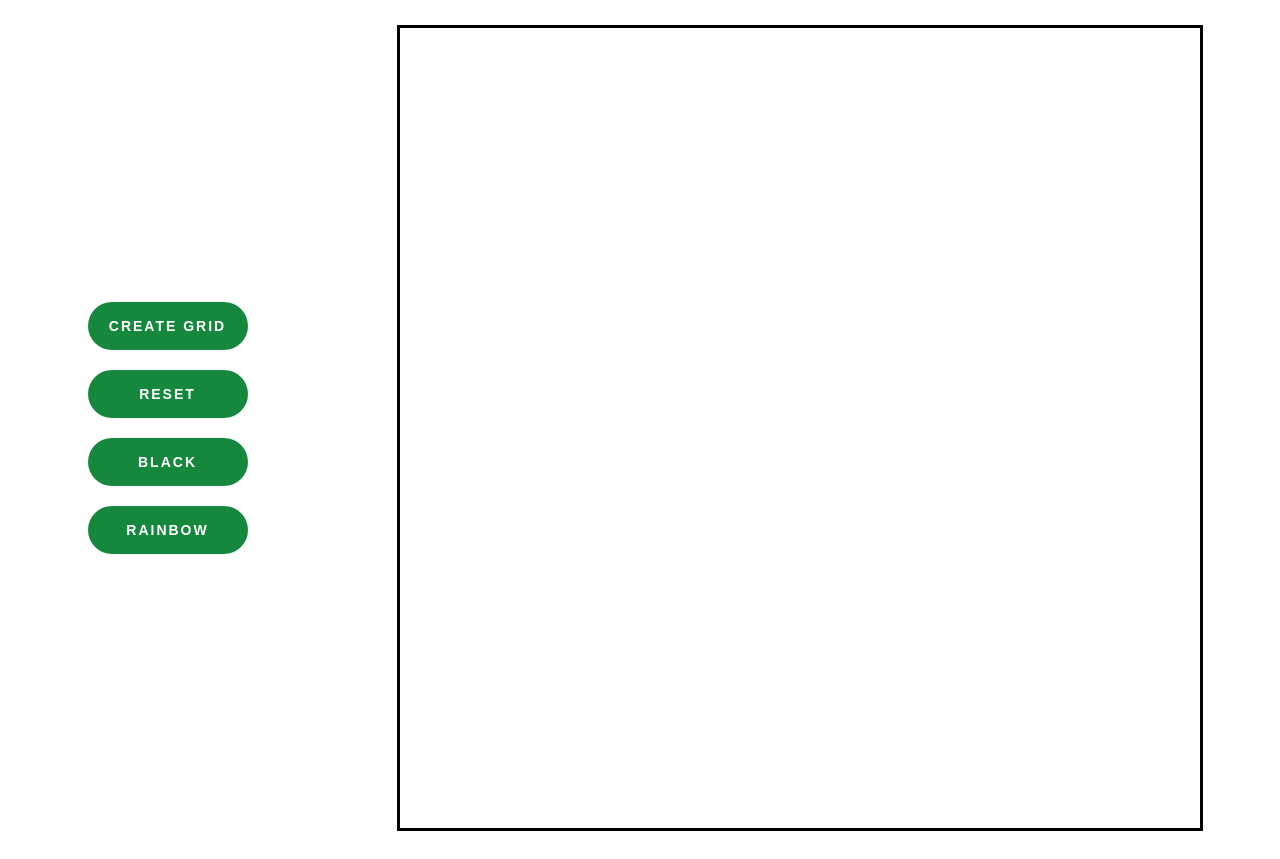
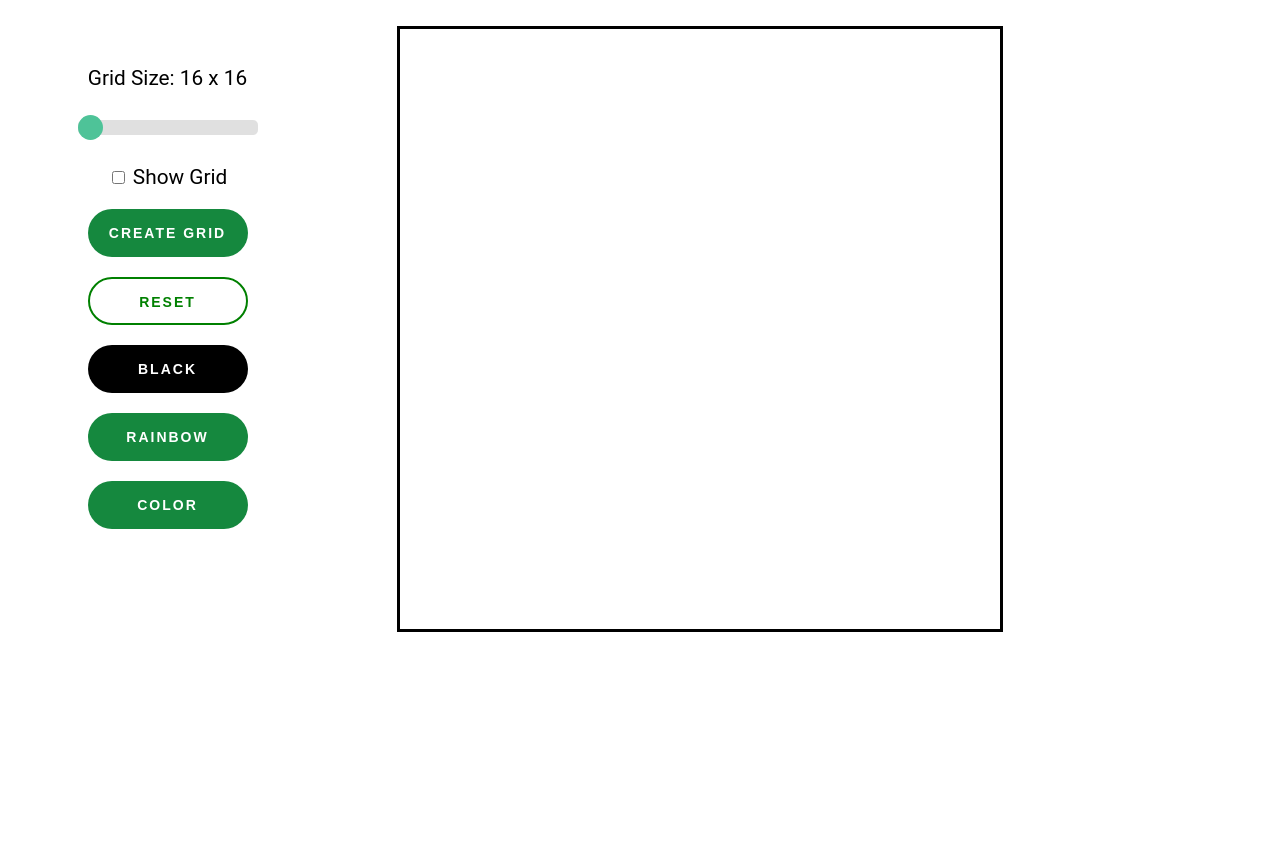
Before and after one commit to nerdlker/etch-a-sketch, a plain HTML site: page index.html in a window 1280 px wide. Shown: the part 75-934 px from the top of the page. After the commit the page ends 800 px from the top, so only its background shows below. Drawn offline with Linux system fonts and the light colour scheme.

Commit message:
show grid now works as intended

```diff
--- a/index.html
+++ b/index.html
@@ -17,6 +17,20 @@
 
   <div class="container">
     <div class="button-list">
+
+      <div class="slidecontainer">
+        <div class="slider-value">
+          <span id="slider-value"></span>
+        </div>
+        <input type="range" min="16" max="100" value="16" class="slider" id="myRange">
+
+      </div>
+      <div class="grid-checkbox">
+        <input type="checkbox" id="checkmark" name="checkmark" value="yes">
+        <label for="checkmark">Show Grid</label>
+
+      </div>
+
       <button class="create-button">
         Create Grid
       </button>
@@ -29,13 +43,18 @@
       <button class="rainbow-button" id="rainbow">
         Rainbow
       </button>
+
+      <button class="color-button">
+        Color
+      </button>
     </div>
     <div class="screen">
 
+    </div>
+    <div class="emptyspace">
 
     </div>
   </div>
-
 </body>
 
 </html>
--- a/script.js
+++ b/script.js
@@ -1,16 +1,31 @@
-let screenSize = 10
+let screenSize = 16;
 const screen = document.querySelector('.screen')
 const goButton = document.querySelector('.create-button')
 const clearButton = document.querySelector('.clear')
 const blackButton = document.querySelector('.black-button')
-const rainbowButton = document.querySelector('.rainbow-button')
-const defaultColor = "grey"
-let currentColor = defaultColor
-let newColor = currentColor
+const rainbowButton = document.querySelector('.rainbow-button');
+const colorButton = document.querySelector('.color-button')
+const defaultColor = "grey";
+let currentColor = defaultColor;
+let newColor = currentColor;
+var slider = document.getElementById("myRange");
+let drawPixel = true;
+const cb = document.querySelector("#checkmark")
 
+
+
+
+
+var output = document.getElementById("slider-value");
+output.innerHTML = `Grid Size: 16 x 16`;
+slider.oninput = function() {
+  output.textContent = `Grid Size: ${this.value} x ${this.value}`;
+
+}
 function clearGrid () {
   screen.innerHTML = ''
 }
+
 
 /// NOTE : DRAW will require and if else statement to determin a 'new color' which will then test for the 'current color'.
 
@@ -31,18 +46,23 @@ this.style.backgroundColor = currentColor;
 }
 
 function createGrid () {
+  clearGrid();
+  screenSize = slider.value;
   screen.style.gridTemplateColumns = `repeat(${screenSize},1fr)`
   screen.style.gridTemplateRows = `repeat(${screenSize},1fr)`
 
   for (let i = 0; i < screenSize ** 2; i++) {
     const pixel = document.createElement('div')
     pixel.classList.add('pixel')
+    if (cb.checked == true)
+    {pixel.classList.add("showscreen")}
+
     pixel.addEventListener('mouseover',draw)
     // pixel.addEventListener('mousedown', draw)
-    pixel.style.borderStyle = 'solid'
     screen.appendChild(pixel)
     currentColor = defaultColor;
   }
+
 }
 
 function drawBlack(){
@@ -55,8 +75,31 @@ function drawRainbow(){
   newColor= "rainbow"
 
 }
+function gridToggle(){ //toggle grid
+  elements = screen.querySelectorAll(".pixel");
+  for (let i = 0; i < elements.length; i++) {
+  let show = elements[i].classList.toggle("showscreen")
+}}
+
+
+
+createGrid()
+cb.addEventListener('change', gridToggle)
 
 goButton.addEventListener('click', createGrid)
 clearButton.addEventListener('click', clearGrid)
 blackButton.addEventListener('click', drawBlack)
 rainbowButton.addEventListener('click', drawRainbow)
+// colorButton.addEventListener("click", doThis)
+
+
+/*
+todo :
+1. Add toggle for 'show grid' [DONE]
+2. wire up toggle to display/hide grid [DONE]
+3. add fonts
+4. decorate screen box better
+
+add keyboard shortcurts
+
+*/
--- a/styles.css
+++ b/styles.css
@@ -23,13 +23,35 @@ button{
 
 
 }
+
+.clear{
+  background-color: #fff;
+  color: green;
+  border: 2px solid green;
+}
+.clear:hover{
+  background-color: #c9ffd0;
+}
+
 button:hover{
   background-color: #1db954;
 }
 
+.black-button{
+  background-color : black;
+}
+.black-button:hover{
+  background-color: #919191;
+}
+
+.rainbow-button:hover{
+   background-image: linear-gradient(90deg, #00C0FF 0%, #FFCF00 49%, #FC4F4F 80%, #00C0FF 100%);
+   animation:slidebg 5s linear infinite;
+  color:black;
+}
 .screen{
-  width : 800px;
-  height : 800px;
+  width : 600px;
+  height : 600px;
   margin : 20px auto;
   border-style: solid;
   display: grid;
@@ -38,21 +60,83 @@ button:hover{
 
 }
 
-.eachPixel{
-  background-color: red;
-}
+
 
 
 .button-list{
-  margin: auto;
+  margin: 50px auto;
   display: flex;
   flex-direction: column;
+  justify-content: flex-start;
 }
 
 .container{
   display: flex;
+  margin: 10px auto;
 }
 
 h1{
   text-align: center;
+  font-family : Roboto; sans-serif;
+
 }
+.slider-value{
+  text-align:center;
+  justift-content: center;
+  margin: 10px auto;
+  font-family: 'Roboto', sans-serif;
+  font-size: 1.3em;
+
+
+}
+.emptyspace{
+  margin:100px;
+}
+.slider {
+  -webkit-appearance: none;
+  width: 100%;
+  height: 15px;
+  border-radius: 5px;
+  background: #d3d3d3;
+  outline: none;
+  opacity: 0.7;
+  -webkit-transition: .2s;
+  transition: opacity .2s;
+  margin:20px auto 20px;
+}
+
+.slider::-webkit-slider-thumb {
+  -webkit-appearance: none;
+  appearance: none;
+  width: 25px;
+  height: 25px;
+  border-radius: 50%;
+  background: #04AA6D;
+  cursor: pointer;
+}
+
+
+.slider::-moz-range-thumb {
+  width: 25px;
+  height: 25px;
+  border-radius: 50%;
+  background: #04AA6D;
+  cursor: pointer;
+}
+
+.pixel{
+
+}
+
+.showscreen{
+  border : 0.1px solid;
+}
+
+.grid-checkbox{
+   text-align:center;
+  justift-content: center;
+  margin: 10px auto;
+  font-family: 'Roboto', sans-serif;
+  font-size: 1.3em;
+
+}
```
Lines whose indentation alone changed are shown as unchanged.
